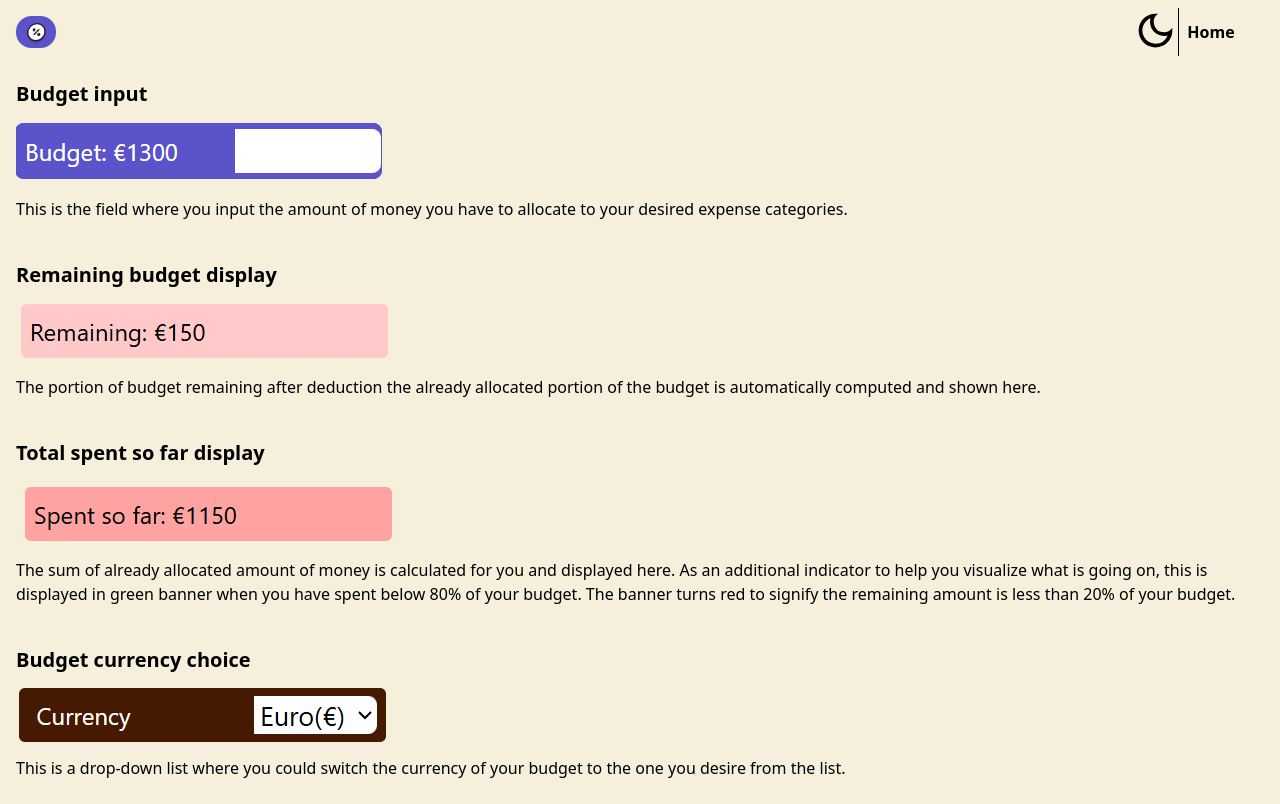
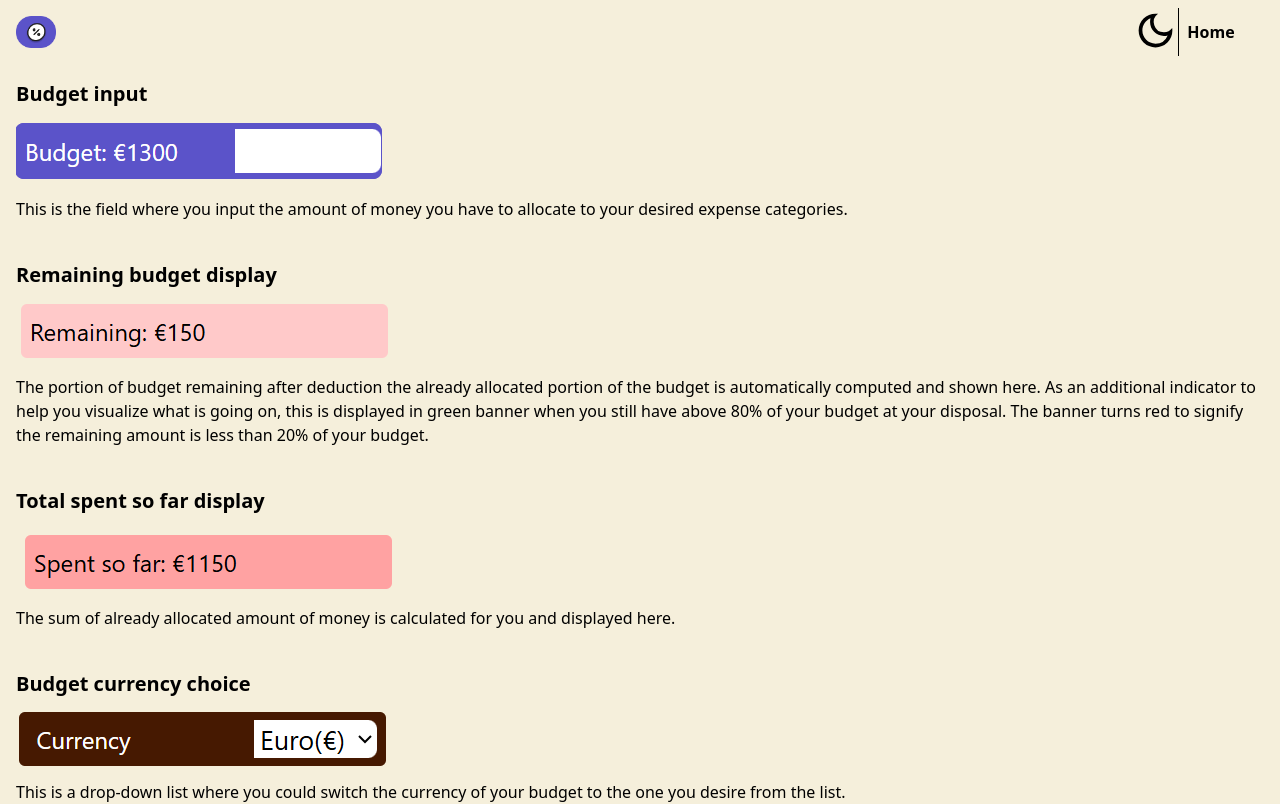
Before and after one commit to OyedunOye/budget_allocator, a React (Vite) app: page /help in a window 1280 px wide. Shown: the top 804 px of the page. Built offline with nearby package versions, Linux system fonts and the light colour scheme.

Commit message:
update: Updated the README.md with important information about the app.

```diff
--- a/src/components/Instructions.jsx
+++ b/src/components/Instructions.jsx
@@ -16,12 +16,12 @@ const Instructions = () => {
         {
             title: "Remaining budget display",
             image: remaining,
-            description: "The portion of budget remaining after deduction the already allocated portion of the budget is automatically computed and shown here."
+            description: "The portion of budget remaining after deduction the already allocated portion of the budget is automatically computed and shown here. As an additional indicator to help you visualize what is going on, this is displayed in green banner when you still have above 80% of your budget at your disposal. The banner turns red to signify the remaining amount is less than 20% of your budget."
         },
         {
             title: "Total spent so far display",
             image: spent,
-            description: "The sum of already allocated amount of money is calculated for you and displayed here. As an additional indicator to help you visualize what is going on, this is displayed in green banner when you have spent below 80% of your budget. The banner turns red to signify the remaining amount is less than 20% of your budget."
+            description: "The sum of already allocated amount of money is calculated for you and displayed here."
         },
         {
             title: "Budget currency choice",
```
Also changed, not shown: 1 other file (tests, documents, lock files or other folders).
